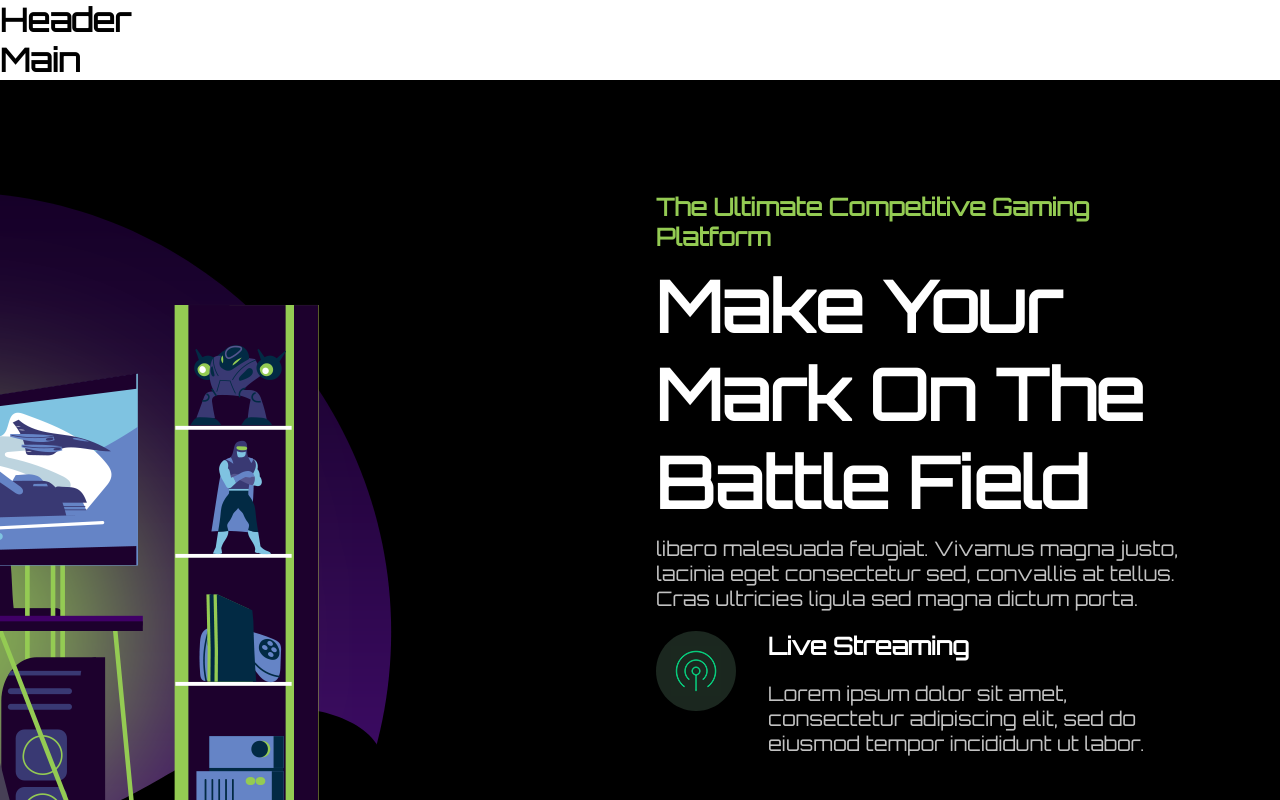
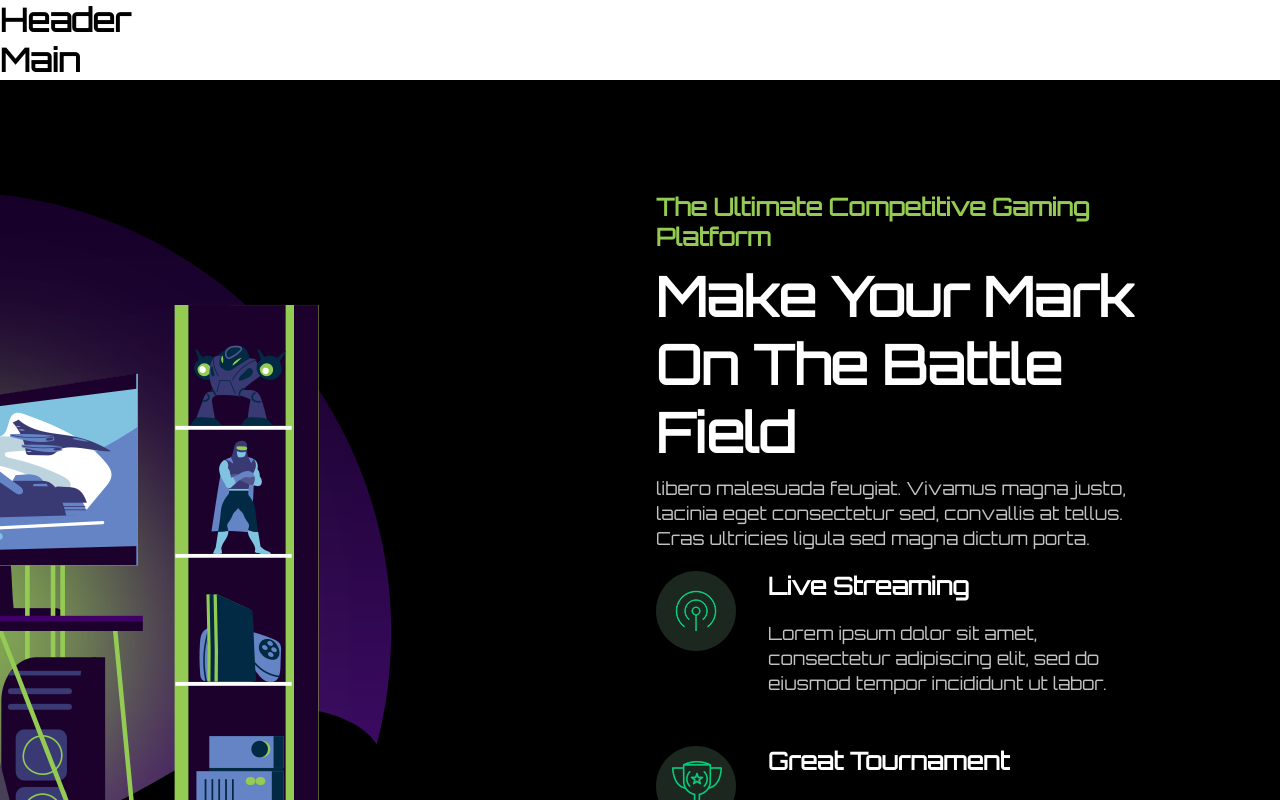
Before and after one commit to giordanofabrizii/proj-html-vuejs, a Vue app: page / in a window 1280 px wide. Shown: the top 800 px of the page. Built offline with nearby package versions, Linux system fonts and the light colour scheme.

Commit message:
modifiche font-sinze

```diff
--- a/src/components/MainFirstSection.vue
+++ b/src/components/MainFirstSection.vue
@@ -66,7 +66,7 @@ export default{
         display: flex;
         background-color: #000000;
         color: white;
-        padding: 7rem 2rem;
+        padding: 7rem 5rem;
 
         .image-container{
             width: 50%;
@@ -89,14 +89,15 @@ export default{
             }
 
             h2{
-                font-size: 70px;
+                font-size: 54px;
                 margin: 10px 0;
             }
 
             p{
                 color: #c2c2c2;
-                font-size: 20px;
+                font-size: 18px;
                 margin-bottom: 20px;
+                line-height: 25px;
             }
         }
 
@@ -115,6 +116,11 @@ export default{
                     margin-bottom: 20px;
                 }
 
+                p{
+                    font-size: 18px;
+                    line-height: 25px;
+                }
+
             }
         }
     }
```
